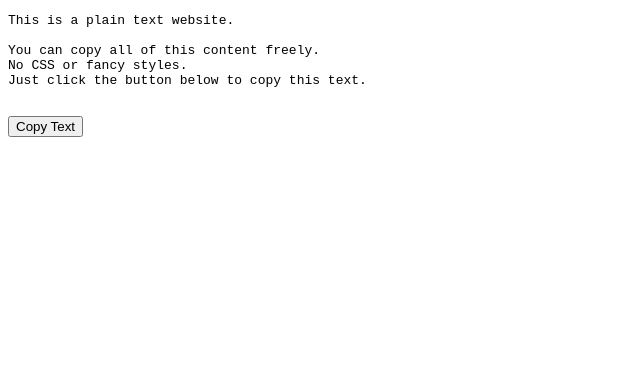
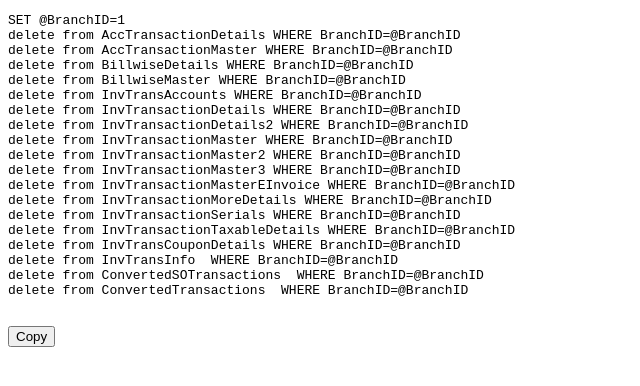
Before and after one commit to Munfilih/polosys, a plain HTML site: page cleartransact.html in a window 1280 px wide. Shown: the whole page, without its empty margins (0-640 px from the left). Drawn offline with Linux system fonts and the light colour scheme.

Commit message:
Update cleartransact.html

```diff
--- a/cleartransact.html
+++ b/cleartransact.html
@@ -2,18 +2,32 @@
 <html>
 <head>
   <meta charset="UTF-8">
-  <title>Copy Text Example</title>
+  <title>Clear All Transactions except Product list</title>
 </head>
 <body>
   <pre id="text">
-This is a plain text website.
-
-You can copy all of this content freely.
-No CSS or fancy styles.
-Just click the button below to copy this text.
+SET @BranchID=1
+delete from AccTransactionDetails WHERE BranchID=@BranchID
+delete from AccTransactionMaster WHERE BranchID=@BranchID
+delete from BillwiseDetails WHERE BranchID=@BranchID
+delete from BillwiseMaster WHERE BranchID=@BranchID
+delete from InvTransAccounts WHERE BranchID=@BranchID
+delete from InvTransactionDetails WHERE BranchID=@BranchID
+delete from InvTransactionDetails2 WHERE BranchID=@BranchID
+delete from InvTransactionMaster WHERE BranchID=@BranchID
+delete from InvTransactionMaster2 WHERE BranchID=@BranchID
+delete from InvTransactionMaster3 WHERE BranchID=@BranchID
+delete from InvTransactionMasterEInvoice WHERE BranchID=@BranchID
+delete from InvTransactionMoreDetails WHERE BranchID=@BranchID
+delete from InvTransactionSerials WHERE BranchID=@BranchID
+delete from InvTransactionTaxableDetails WHERE BranchID=@BranchID
+delete from InvTransCouponDetails WHERE BranchID=@BranchID
+delete from InvTransInfo  WHERE BranchID=@BranchID
+delete from ConvertedSOTransactions  WHERE BranchID=@BranchID
+delete from ConvertedTransactions  WHERE BranchID=@BranchID
   </pre>
 
-  <button onclick="copyText()">Copy Text</button>
+  <button onclick="copyText()">Copy</button>
 
   <script>
     function copyText() {
```
